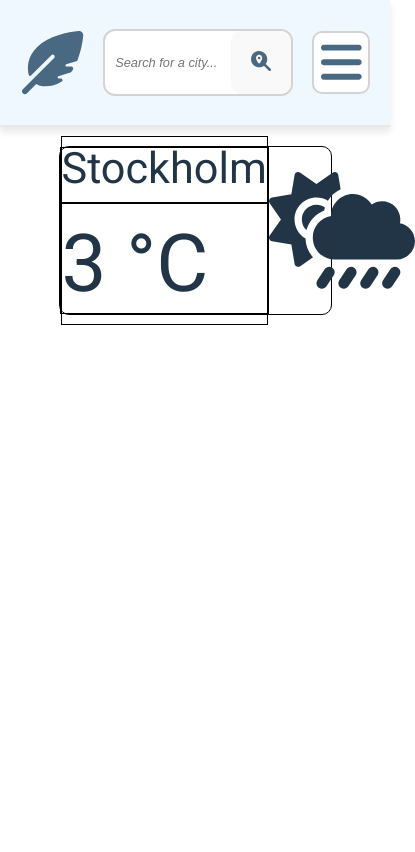
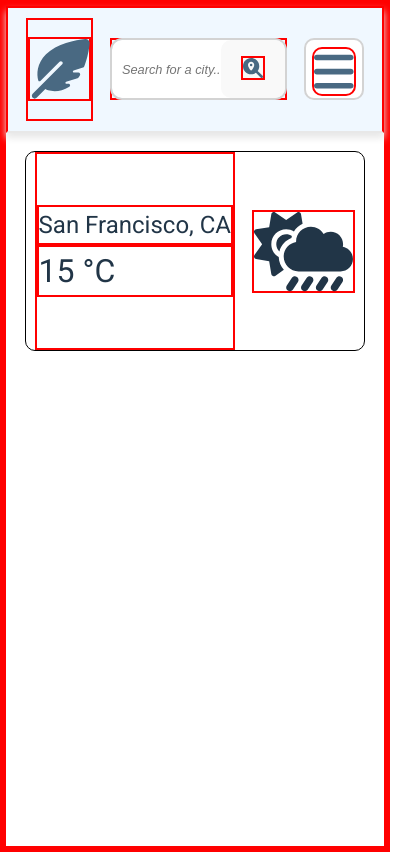
Before and after one commit to Alice-Az/WeatherApp, a React (Vite) app: page / in a window 390 px wide. Shown: the whole page, 415 px wide, since content can reach past the window. Built offline with nearby package versions, Linux system fonts and the light colour scheme.

Commit message:
media queries for overview container

```diff
--- a/src/App.css
+++ b/src/App.css
@@ -1,8 +1,13 @@
 #root {
+  display: flex;
+  flex-direction: column;
+  align-items: center;
   /* max-width: 1280px; */
   margin: 0 auto;
   /* padding: 2rem; */
   text-align: center;
+  min-height: 100vh;
+  width: 100%;
 }
 
 .logo {
--- a/src/App.jsx
+++ b/src/App.jsx
@@ -7,10 +7,13 @@ import WeatherOverview from './components/WeatherContainers/WeatherOverview/Weat
 
 function App() {
 
+  const location = 'San Francisco, CA';
+  const temperature = '15 °C';
+
   return (
     <>
       <TopBar/>
-      <WeatherOverview/>
+      <WeatherOverview location={location} temperature={temperature}/>
     </>
   )
 }
--- a/src/components/TopBar/AppIcon/AppIcon.jsx
+++ b/src/components/TopBar/AppIcon/AppIcon.jsx
@@ -7,7 +7,7 @@ const AppIcon = () => {
         <>
         <div className='app-icon'>
             <FontAwesomeIcon icon={faFeatherPointed} className='feather-image'/>
-            <p className='app-name'>MyApproximateWeather</p>
+            <p className='app-name'>MyRandomWeather</p>
         </div>
         </>
 
--- a/src/components/WeatherContainers/WeatherOverview/WeatherOverview.css
+++ b/src/components/WeatherContainers/WeatherOverview/WeatherOverview.css
@@ -7,8 +7,10 @@
     border: 1px solid black;
     border-radius: 10px;
     margin: 5vw 25vw;
+    min-height: 200px;
     height: 30vh;
     width: 50vw;
+
 }
 
 .weather-data {
@@ -16,12 +18,10 @@
     flex-direction: column;
     justify-content: center;
     align-items: left;
-    border: 1px solid black;
     height: 100%;
 }
 
 .location {
-    border: 1px solid black;
     font-size: 2.7rem;
     margin:0;
     padding: 0;
@@ -29,7 +29,6 @@
 }
 
 .temperature {
-    border: 1px solid black;
     font-size: 5rem;
     margin:0;
     padding: 0;
@@ -47,8 +46,48 @@
 
 @media screen and (max-width:1200px) {
     .weather-overview {
-        width: 70vw;
-        margin: 5vw 15vw;
+        width: 70%;
+        margin: 5% 15%;
         height: 20vh;
     }
 }
+
+@media screen and (max-width: 900px) {
+    .location {
+        font-size: 2rem;
+    }
+
+    .temperature {
+        font-size: 2.5rem;
+    }
+}
+
+@media screen and (max-width: 600px) {
+    .weather-overview {
+        width: 80%;
+    }
+
+    .weather-image {
+        height: 50%;
+    }
+}
+
+@media screen and (max-width: 500px) {
+    .location {
+        font-size: 1.5rem;
+    }
+
+    .temperature {
+        font-size: 2rem;
+    }
+}
+
+@media screen and (max-width: 400px) {
+    .weather-overview {
+        width: 90%;
+    }
+
+    .weather-image {
+        height: 40%;
+    }
+}
--- a/src/components/WeatherContainers/WeatherOverview/WeatherOverview.jsx
+++ b/src/components/WeatherContainers/WeatherOverview/WeatherOverview.jsx
@@ -2,13 +2,13 @@ import './WeatherOverview.css';
 import { FontAwesomeIcon } from '@fortawesome/react-fontawesome';
 import { faCloudSunRain } from '@fortawesome/free-solid-svg-icons';
 
-const WeatherOverview = () => {
+const WeatherOverview = (props) => {
     return (
         <>
             <div className='weather-overview'>
             <div className='weather-data'>
-                <p className='location'>Stockholm</p>
-                <p className='temperature'>3 °C</p>
+                <p className='location'>{props.location}</p>
+                <p className='temperature'>{props.temperature}</p>
             </div>
             <FontAwesomeIcon icon={faCloudSunRain} className='weather-image'/>
         </div>
--- a/src/index.css
+++ b/src/index.css
@@ -1,5 +1,6 @@
 * {
   box-sizing: border-box;
+  border: 2px solid red;
 }
 
 :root {
@@ -28,8 +29,8 @@ a:hover {
 
 body {
   margin: 0;
-  /* display: flex; */
-  /* align-items: center; */
+  display: flex;
+  align-items: center;
   min-width: 320px;
   min-height: 100vh;
 }
```
